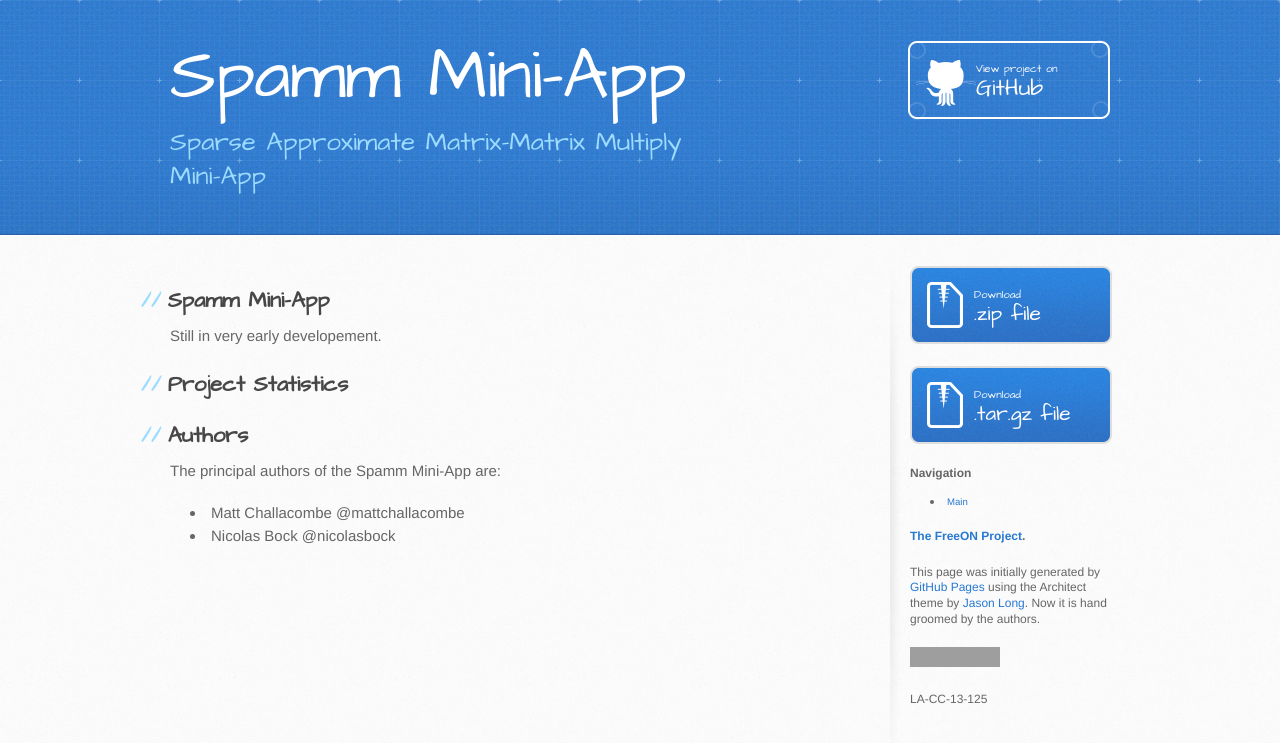
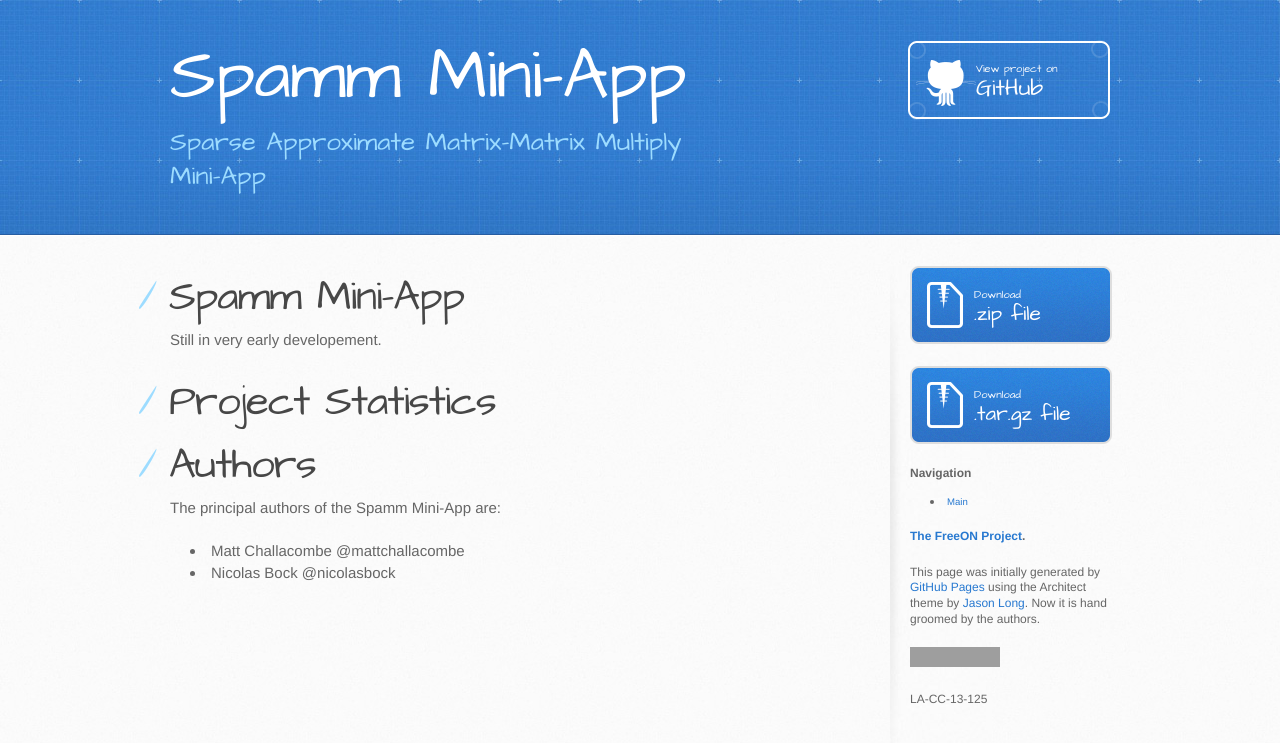
Before and after one commit to FreeON/spamm-miniapp, a Jekyll site: the page built from index.markdown, in a window 1280 px wide. Shown: the top 743 px of the page. Built offline with Jekyll 4.4.1, drawn with Linux system fonts in a browser that asks for light colours; a script that is not in the unit is left out; grey boxes are pictures that could not be loaded.

Commit message:
fix headers

```diff
--- a/index.markdown
+++ b/index.markdown
@@ -3,20 +3,17 @@ layout: default
 title: Spamm Mini-App
 ---
 
-Spamm Mini-App
---------------
+# Spamm Mini-App
 
 Still in very early developement.
 
 {% include responsive_ad.html %}
 
-Project Statistics
-------------------
+# Project Statistics
 
 {% include openhub.html %}
 
-Authors
--------
+# Authors
 
 The principal authors of the Spamm Mini-App are:
 
```
